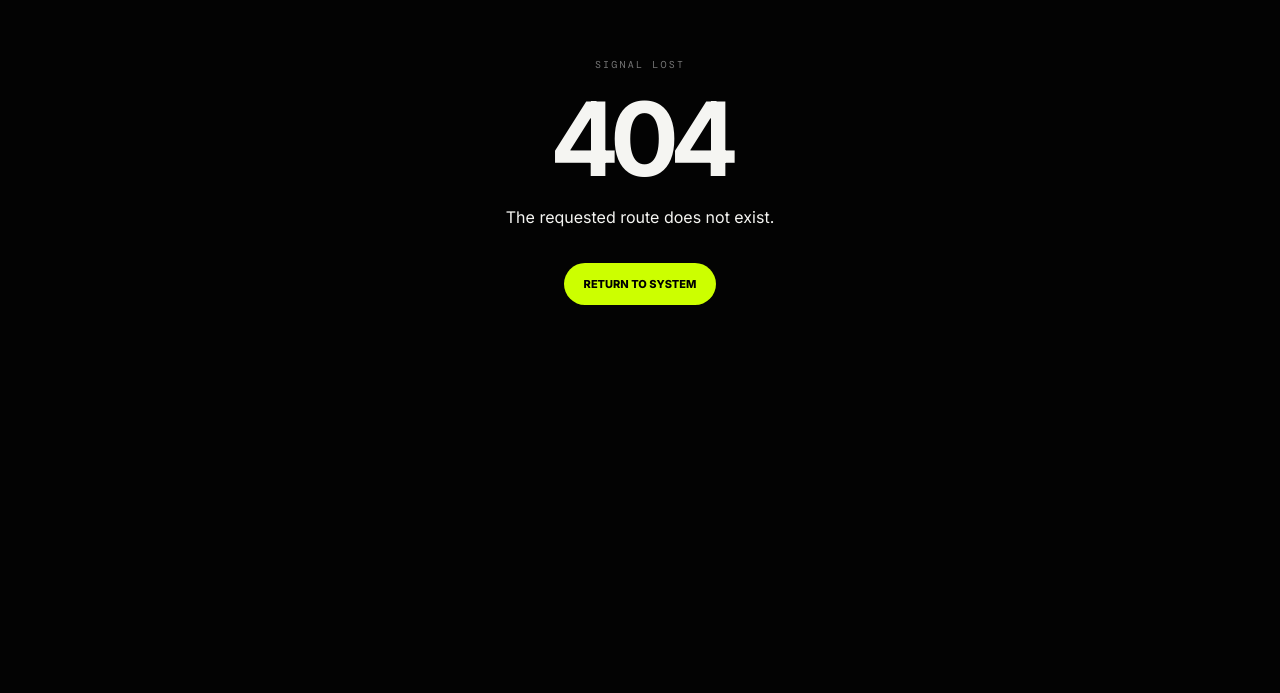
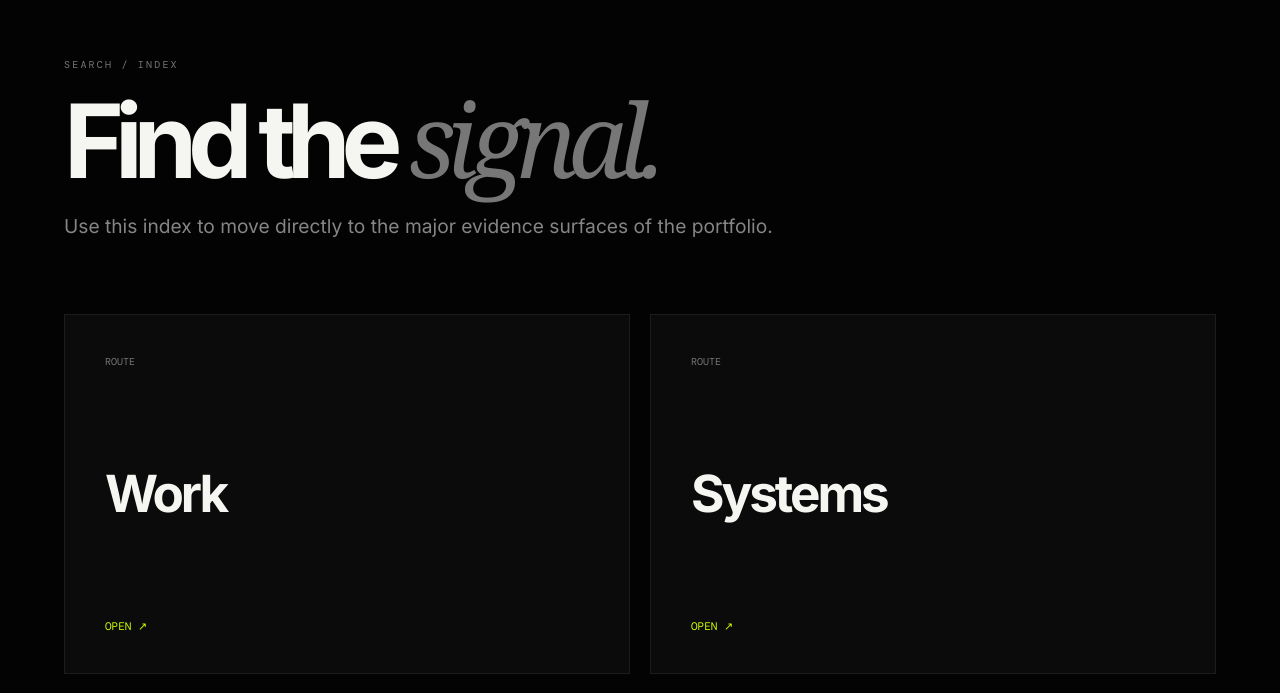
Before and after one commit to MustafaAhmed007/Mustafa-Portfolio, a Next.js app: page /search in a window 1280 px wide. Before the commit this address had no page. Shown: the part 102-795 px from the top of the page. Built offline with nearby package versions, Linux system fonts and the light colour scheme.

Commit message:
feat: add search portfolio route

```diff
--- /dev/null
+++ b/app/search/page.tsx
@@ -0,0 +1,4 @@
+import Link from "next/link";
+
+const links=[["Work","/work"],["Systems","/systems"],["Thinking","/thinking"],["Lab","/lab"],["Experience","/experience"],["About","/about"],["Resume","/resume"],["Contact","/contact"]];
+export default function Search(){return <main className="page"><p className="eyebrow">SEARCH / INDEX</p><h1 className="display">Find the <i>signal.</i></h1><p className="lead">Use this index to move directly to the major evidence surfaces of the portfolio.</p><div className="project-grid">{links.map(([name,href])=><Link className="project-card" href={href} key={href}><span>ROUTE</span><h2>{name}</h2><b>OPEN ↗</b></Link>)}</div></main>}
```
